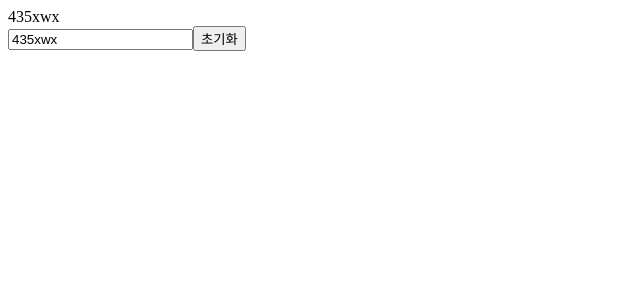
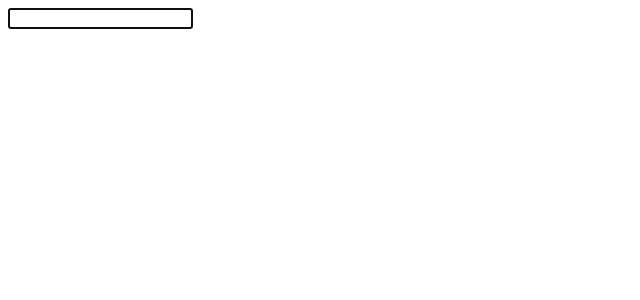
Before and after one commit to Kooding/react-study, a React (Create React App) app: page / in a window 1280 px wide. Shown: the top 300 px of the page, without its empty margins (0-640 px from the left). Built offline with nearby package versions, Linux system fonts and the light colour scheme.

Commit message:
4장 중간 세이브

```diff
--- a/src/App.js
+++ b/src/App.js
@@ -1,11 +1,24 @@
 import React from "react";
-import RefExample from "./03-last-OtherComponent/RefExample";
+import Input from "./stories/Input";
 
 class App extends React.Component {
+  constructor(props) {
+    super(props);
+    this.state = {
+      name: ""
+    };
+  }
+  onChange = (name, value) => {
+    console.log(name, value);
+    this.setState({
+      name: value
+    });
+  };
   render() {
+    const { name } = this.state;
     return (
       <>
-        <RefExample />
+        <Input name={name} onChange={this.onChange} autoFocus />
       </>
     );
   }
--- /dev/null
+++ b/src/stories/Input.js
@@ -0,0 +1,65 @@
+import React, { PureComponent } from "react";
+import PropTypes from "prop-types";
+
+class Input extends PureComponent {
+  constructor(props) {
+    super(props);
+    this.setRef = this.setRef.bind(this);
+    this.handleChange = this.handleChange.bind(this);
+  }
+  handleChange(e) {
+    const { name, onChange } = this.props;
+    if (onChange) {
+      onChange(name, e.target.value);
+    }
+  }
+  componentDidMount() {
+    if (this.props.autoFocus) {
+      this.ref.focus();
+    }
+  }
+  componentDidUpdate() {
+    if (this.props.autoFocus) {
+      this.ref.focus();
+    }
+  }
+  setRef(ref) {
+    this.ref = ref;
+  }
+  render() {
+    const { errorMessage, label, name, value, type, onFocus } = this.props;
+    return (
+      <label>
+        {label}
+        <input
+          id={`input_${name}`}
+          ref={this.setRef}
+          onChange={this.handleChange}
+          onFocus={onFocus}
+          value={value}
+          type={type}
+        />
+        {errorMessage && <span className="error">{errorMessage}</span>}
+      </label>
+    );
+  }
+}
+
+Input.propTypes = {
+  type: PropTypes.oneOf(["text", "number", "price"]),
+  name: PropTypes.string.isRequired,
+  value: PropTypes.oneOfType([PropTypes.number, PropTypes.string]),
+  errorMessage: PropTypes.string,
+  label: PropTypes.string,
+  onChange: PropTypes.func,
+  onFocus: PropTypes.func,
+  autoFocus: PropTypes.bool
+};
+Input.defaultProps = {
+  onChange: () => {},
+  onFocus: () => {},
+  autoFocus: false,
+  type: "text"
+};
+
+export default Input;
```
Also changed, not shown: src/04-1-useStorybook/NewCounter.js (added, +22 -0 lines), src/stories/InputStory.js (added, +12 -0 lines), src/stories/NewConterStory.js (added, +12 -0 lines), src/04-1-useStorybook/README.md (added), 2 other files (tests, documents, lock files or other folders).
